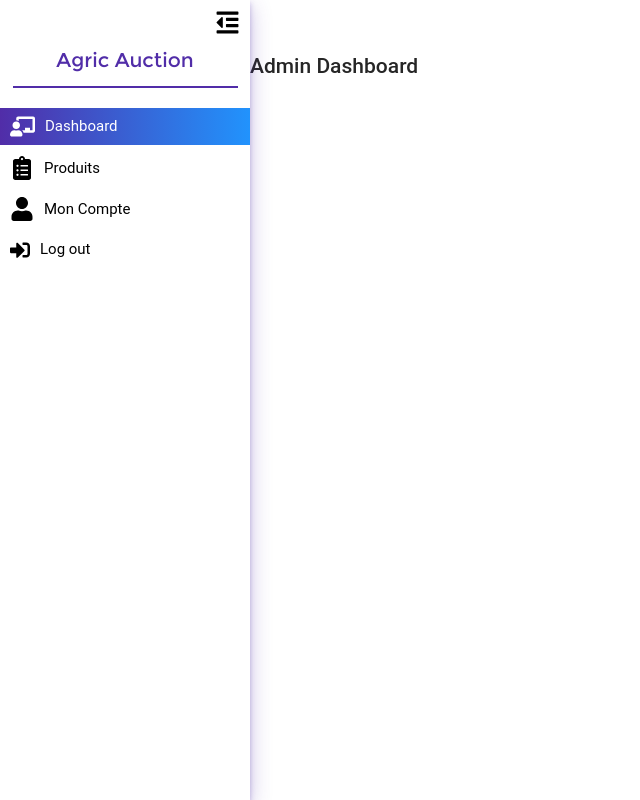
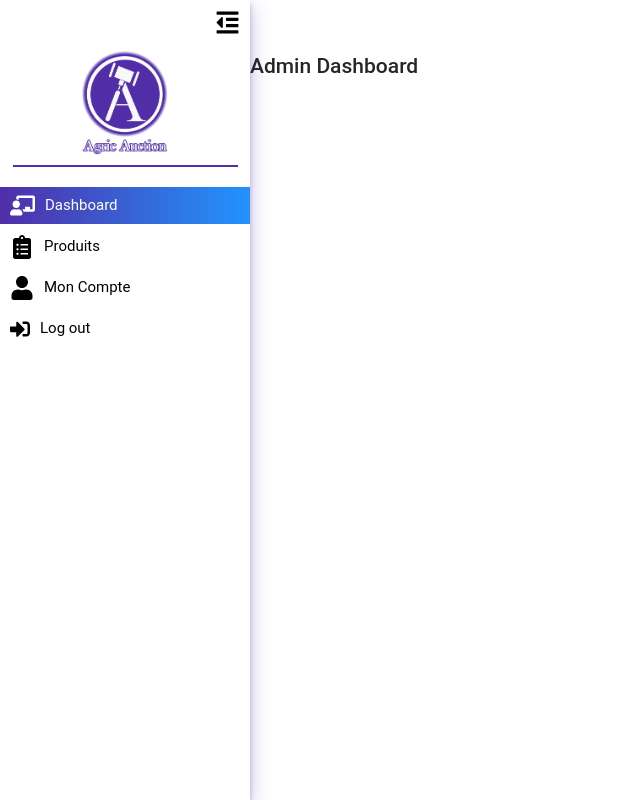
Before and after one commit to derrickteta/vente-enchere, a React (Create React App) app: page /admin/dashboard in a window 1280 px wide. Shown: the whole page, without its empty margins (0-640 px from the left). Built offline with nearby package versions, Linux system fonts and the light colour scheme.

Commit message:
feat: add logo in Sidebar

```diff
--- a/src/modules/shared/SideBar/index.tsx
+++ b/src/modules/shared/SideBar/index.tsx
@@ -1,9 +1,12 @@
 import styled from '@emotion/styled';
+import { Image } from 'antd';
 import React from 'react';
 import { FaOutdent, FaSignInAlt } from 'react-icons/fa';
 import { useHistory } from 'react-router-dom';
+import logo from '../../../assets/images/logo2.png';
 import { ROUTES } from '../../../routes';
 import { PRIMARY } from '../../../shared/colors';
+import { defaultImage } from '../../../shared/defaultImage';
 
 const SideBarContainer = styled.div`
   .side-line {
@@ -28,11 +31,9 @@ const SideBarContainer = styled.div`
     box-shadow: 0 3px 5px 0 rgba(81, 45, 168, 0.3),
       0 6px 20px 0 rgba(81, 45, 168, 0.3);
 
-    > h2 {
-      text-align: center;
-      font-family: 'Montserrat';
-      color: ${PRIMARY};
-      font-size: 20px;
+    > .img {
+      display: flex;
+      justify-content: center;
     }
 
     .link {
@@ -80,7 +81,7 @@ const SideBarContainer = styled.div`
     width: 50px;
     transition: 0.5s;
 
-    > h2 {
+    > .img {
       display: none;
     }
 
@@ -94,7 +95,7 @@ const SideBarContainer = styled.div`
       width: 50px;
       transition: 0.5s;
 
-      > h2 {
+      > .img {
         display: none;
       }
       .side-bar-text {
@@ -106,7 +107,7 @@ const SideBarContainer = styled.div`
       width: 250px;
       transition: 0.5s;
 
-      > h2 {
+      > .img {
         display: block;
       }
 
@@ -140,8 +141,17 @@ export const SideBar = ({
             onClick={() => setShrink(!shrink)}
           />
         </div>
-
-        <h2>Agric Auction</h2>
+        <div className='img'>
+          <Image
+            alt='logo'
+            src={logo}
+            height={120}
+            width={150}
+            preview={false}
+            style={{ objectFit: 'cover' }}
+            fallback={defaultImage}
+          />
+        </div>
         <div className='side-line' />
 
         {routes.map((item) => (
```
